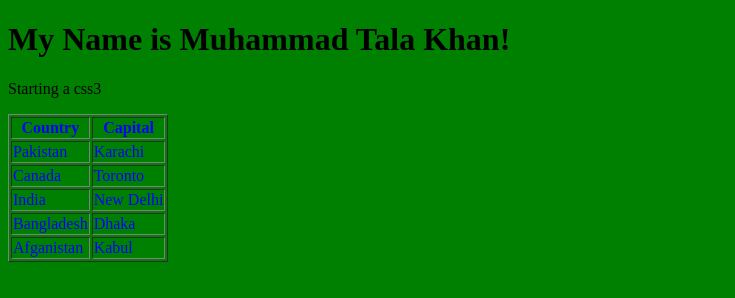
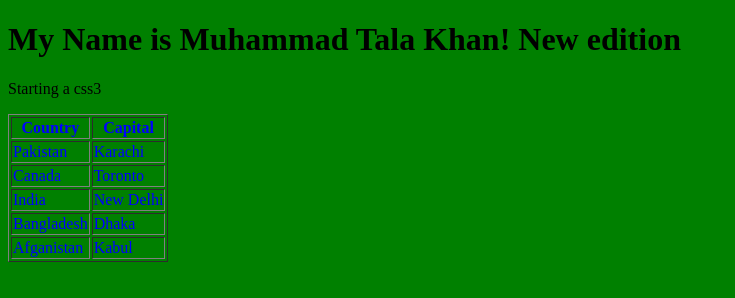
Before and after one commit to mtalalkhan/Cupboard, a plain HTML site: page index.html in a window 1280 px wide. Shown: the whole page, without its empty margins (0-735 px from the left). Drawn offline with Linux system fonts and the light colour scheme.

Commit message:
updated h1

```diff
--- a/index.html
+++ b/index.html
@@ -27,6 +27,7 @@
 <body>
     <h1>
         My Name is Muhammad Tala Khan!
+        New edition
     </h1>
     <p>Starting a css3</p>
     <table border="1">
```
